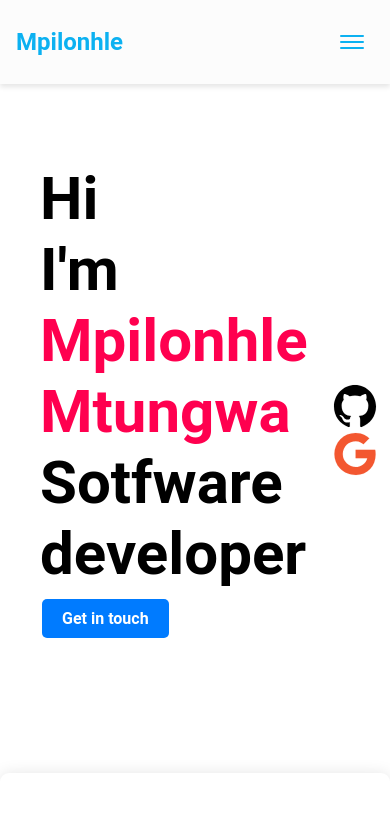
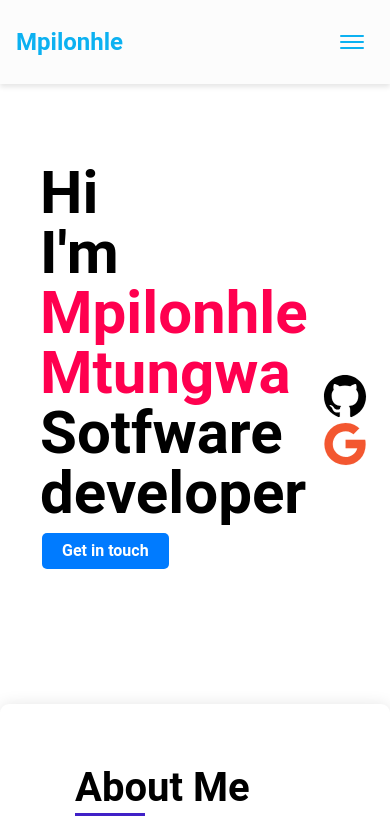
Before and after one commit to MpilonhleMtungwa/My-Website, a website: page index.html in a window 390 px wide. Shown: the top 825 px of the page. Drawn offline with nearby package versions, Linux system fonts and the light colour scheme.

Commit message:
adjusted icons zoom and header line height for small devoces

```diff
--- a/Css style.css
+++ b/Css style.css
@@ -761,12 +761,16 @@ hr {
   }
 
   .socials {
-    width: 40px; /* Larger size for smaller screens */
-    height: 40px; /* Larger size for smaller screens */
+    width: 50px; /* Larger size for smaller screens */
+    height: 50px; /* Larger size for smaller screens */
   }
 }
 
 @media screen and (max-width: 420px) {
+  .header-text h1 {
+    line-height: 1;
+  }
+
   .hero img {
     height: 37.5rem;
     width: 23rem;
```
